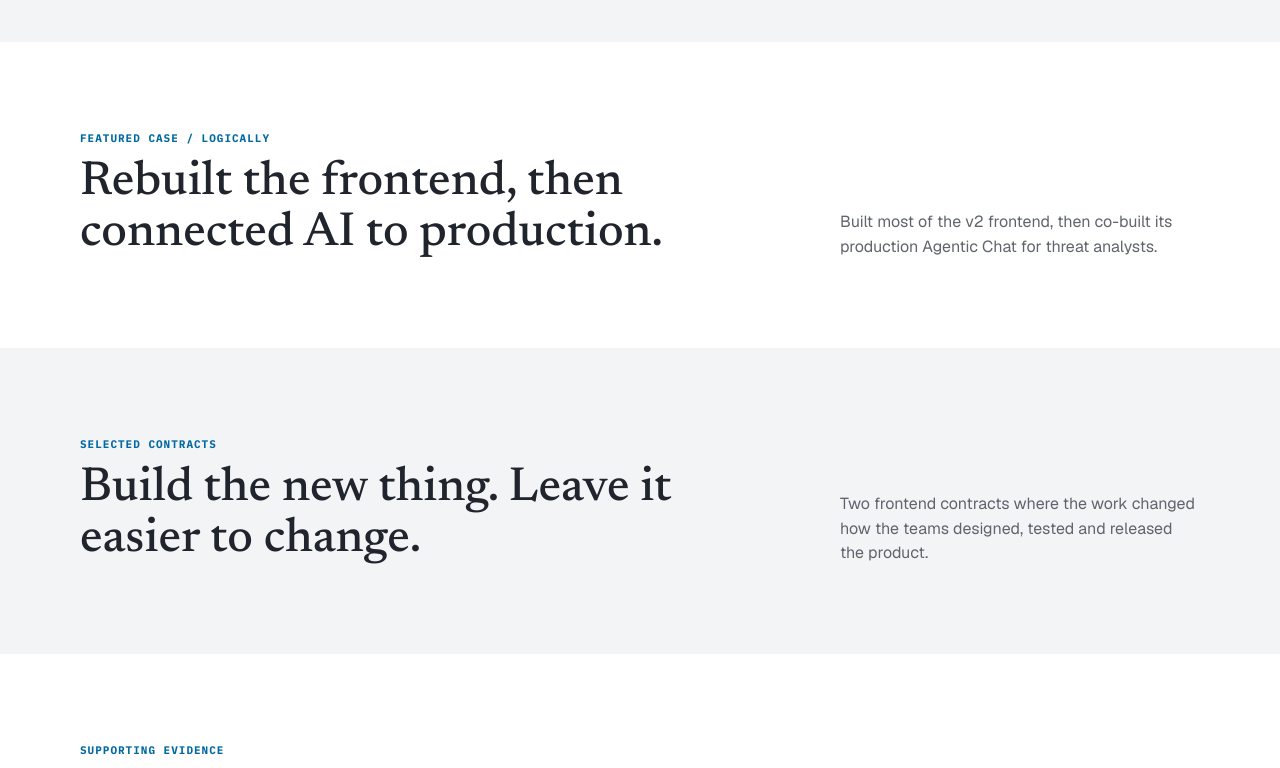
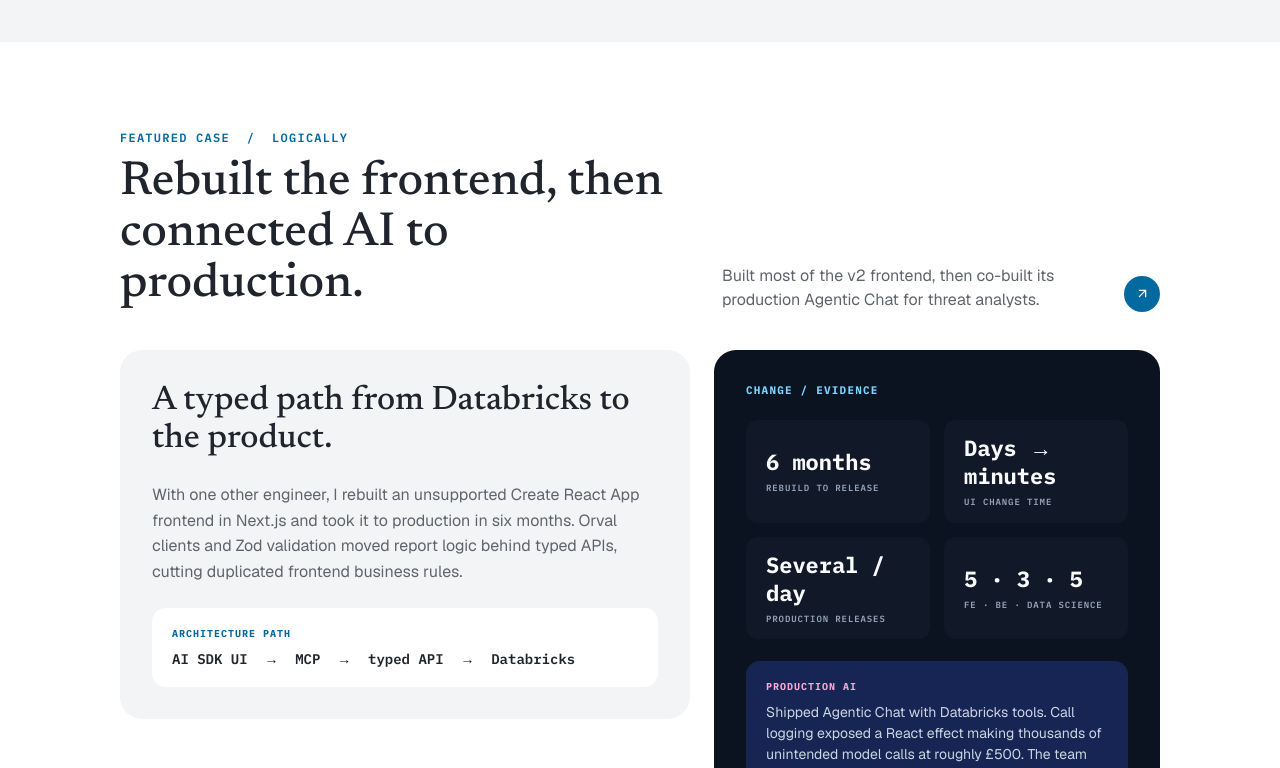
Before and after one commit to applification/applification.net, a Next.js app in the folder apps/applification/: page /client-work in a window 1280 px wide. Shown: the part 520-1288 px from the top of the page. Built offline with nearby package versions, Linux system fonts and the light colour scheme.

Commit message:
Implement S-32 Logically case study

```diff
--- a/apps/applification/src/app/globals.css
+++ b/apps/applification/src/app/globals.css
@@ -130,6 +130,8 @@
   --client-feature-muted: #cbd5e1;
   --client-feature-accent: #7dd3fc;
   --client-brief-label: light-dark(#0369a1, #0ea5e9);
+  --client-narrative: light-dark(#f3f4f6, #1e293b);
+  --client-logically-link: light-dark(#0369a1, #0284c7);
   --workflow-human: light-dark(#a16207, #fff59a);
   --workflow-human-border: light-dark(#ca8a04, #fff59a66);
   --workflow-human-line: light-dark(#ca8a0499, #fff59a66);
--- a/apps/applification/src/components/client-work/client-work-page.tsx
+++ b/apps/applification/src/components/client-work/client-work-page.tsx
@@ -1,4 +1,5 @@
 import { ContractCta } from "@/components/home/contract-cta";
+import { ArrowUpRight } from "lucide-react";
 
 type EvidenceSectionProps = {
   description: string;
@@ -21,6 +22,13 @@
   ["Base", "Durham, UK"],
   ["Preference", "Remote contracts"],
   ["Best fit", "Small product teams"],
+];
+
+const logicallyMetrics = [
+  ["6 months", "Rebuild to release"],
+  ["Days → minutes", "UI change time"],
+  ["Several / day", "Production releases"],
+  ["5 · 3 · 5", "FE · BE · Data Science"],
 ];
 
 function CurrentBrief() {
@@ -76,6 +84,105 @@
           </p>
         </div>
         <CurrentBrief />
+      </div>
+    </section>
+  );
+}
+
+export function LogicallyCaseStudy() {
+  return (
+    <section
+      aria-labelledby="logically-case-heading"
+      className="bg-[var(--app-section)] px-6 py-14 min-[720px]:px-12 min-[1024px]:px-[120px] min-[1024px]:py-[88px]"
+      data-client-work-section="featured-logically-case"
+    >
+      <div className="mx-auto flex w-full max-w-[1200px] flex-col gap-[38px]">
+        <div className="grid gap-6 min-[1024px]:grid-cols-[minmax(0,720px)_minmax(0,360px)_36px] min-[1024px]:items-end min-[1024px]:gap-[42px]">
+          <div className="flex min-w-0 flex-col gap-3">
+            <p className="font-caption text-xs font-semibold tracking-[1.25px] text-[var(--app-label-text)]">
+              FEATURED CASE&nbsp; / &nbsp;LOGICALLY
+            </p>
+            <h2
+              className="font-heading max-w-[720px] text-[40px] leading-[1.07] font-medium text-[var(--app-text-primary)] min-[720px]:text-5xl"
+              id="logically-case-heading"
+            >
+              Rebuilt the frontend, then connected AI to production.
+            </h2>
+          </div>
+          <p className="max-w-[360px] text-base leading-6 text-[var(--app-text-secondary)]">
+            Built most of the v2 frontend, then co-built its production Agentic
+            Chat for threat analysts.
+          </p>
+          <a
+            aria-label="Visit Logically, opens in a new tab"
+            className="inline-flex size-9 items-center justify-center rounded-full bg-[var(--client-logically-link)] text-white transition-colors hover:bg-[var(--app-action-hover)] active:bg-[var(--cta-action-active)] focus-visible:outline-2 focus-visible:outline-offset-4 focus-visible:outline-[var(--app-focus)]"
+            href="https://logically.ai"
+            rel="noreferrer"
+            target="_blank"
+          >
+            <ArrowUpRight aria-hidden="true" size={15} strokeWidth={2} />
+          </a>
+        </div>
+
+        <div className="grid items-start gap-6 min-[1024px]:grid-cols-[570px_minmax(0,606px)]">
+          <article className="flex flex-col gap-6 rounded-[22px] bg-[var(--client-narrative)] p-6 min-[720px]:p-8">
+            <h3 className="font-heading max-w-[500px] text-[30px] leading-[1.12] font-medium text-[var(--app-text-primary)] min-[720px]:text-[34px]">
+              A typed path from Databricks to the product.
+            </h3>
+            <p className="max-w-[500px] text-base leading-[1.6] text-[var(--app-text-secondary)]">
+              With one other engineer, I rebuilt an unsupported Create React
+              App frontend in Next.js and took it to production in six months.
+              Orval clients and Zod validation moved report logic behind typed
+              APIs, cutting duplicated frontend business rules.
+            </p>
+            <div className="rounded-[14px] bg-[var(--app-card)] px-5 py-[18px]">
+              <p className="font-caption text-[10px] font-bold tracking-[1px] text-[var(--client-brief-label)]">
+                ARCHITECTURE PATH
+              </p>
+              <p className="font-caption mt-2 text-[13px] leading-5 font-semibold text-[var(--app-text-primary)] min-[720px]:text-sm">
+                AI SDK UI&nbsp; → &nbsp;MCP&nbsp; → &nbsp;typed API&nbsp; →
+                &nbsp;Databricks
+              </p>
+            </div>
+          </article>
+
+          <aside
+            aria-labelledby="logically-evidence-heading"
+            className="flex flex-col gap-[22px] rounded-[22px] bg-[#0b1220] p-6 min-[720px]:p-8 min-[1024px]:min-h-[432px]"
+          >
+            <h3
+              className="font-caption text-[11px] font-bold tracking-[1.2px] text-[#7dd3fc]"
+              id="logically-evidence-heading"
+            >
+              CHANGE / EVIDENCE
+            </h3>
+            <dl className="grid gap-3.5 min-[560px]:grid-cols-2">
+              {logicallyMetrics.map(([value, label]) => (
+                <div
+                  className="flex min-h-[82px] flex-col justify-center gap-[5px] rounded-xl bg-[#111827] px-5 py-[14px]"
+                  key={label}
+                >
+                  <dd className="font-caption text-[19px] leading-7 font-bold text-[#f8fafc] min-[720px]:text-[22px]">
+                    {value}
+                  </dd>
+                  <dt className="font-caption text-[9px] font-semibold tracking-[0.9px] text-[#94a3b8] uppercase">
+                    {label}
+                  </dt>
+                </div>
+              ))}
+            </dl>
+            <div className="rounded-[14px] bg-[#172554] px-5 py-[18px]">
+              <p className="font-caption text-[10px] font-bold tracking-[1px] text-[#f9a8d4]">
+                PRODUCTION AI
+              </p>
+              <p className="mt-2 text-sm leading-[1.5] text-[#cbd5e1]">
+                Shipped Agentic Chat with Databricks tools. Call logging exposed
+                a React effect making thousands of unintended model calls at
+                roughly £500. The team traced it and stopped the waste.
+              </p>
+            </div>
+          </aside>
+        </div>
       </div>
     </section>
   );
@@ -157,14 +264,7 @@
   return (
     <main>
       <ClientWorkHero />
-      <EvidenceSection
-        description="Built most of the v2 frontend, then co-built its production Agentic Chat for threat analysts."
-        eyebrow="FEATURED CASE / LOGICALLY"
-        headingId="logically-case-heading"
-        id="featured-logically-case"
-        title="Rebuilt the frontend, then connected AI to production."
-        tone="base"
-      />
+      <LogicallyCaseStudy />
       <EvidenceSection
         description="Two frontend contracts where the work changed how the teams designed, tested and released the product."
         eyebrow="SELECTED CONTRACTS"
```
Also changed, not shown: 1 other file (tests, documents, lock files or other folders).
